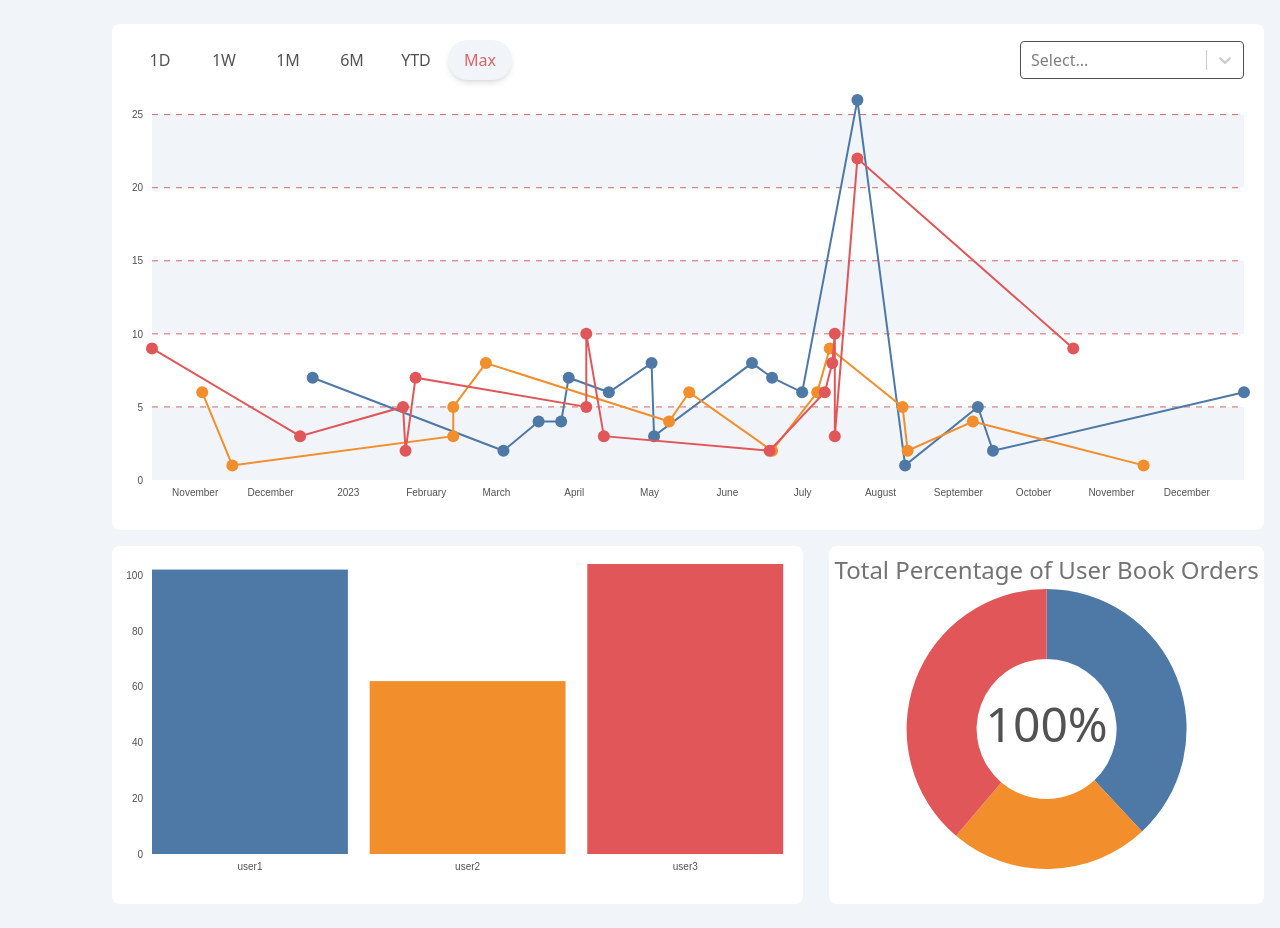
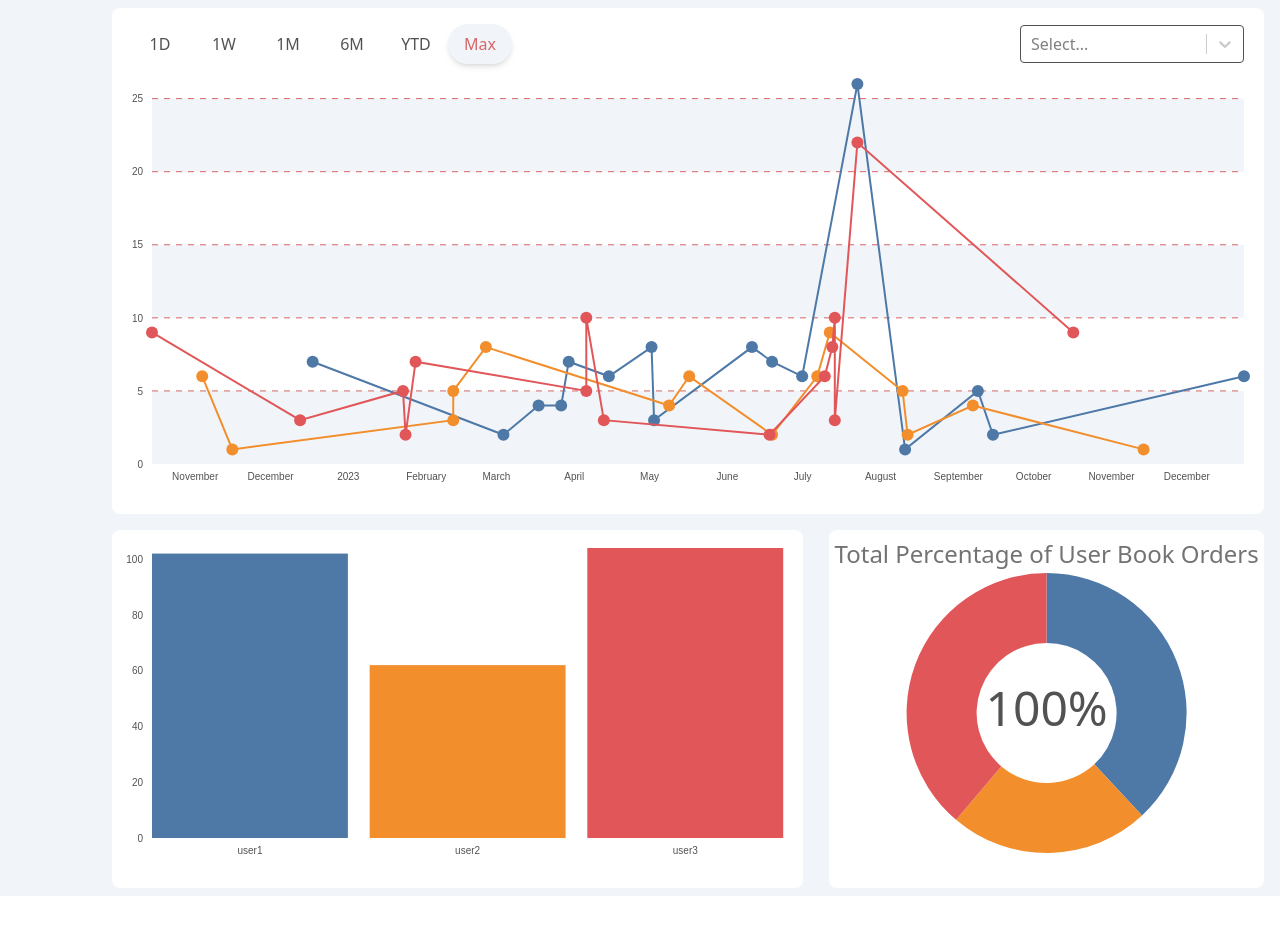
Before and after one commit to francoisdillinger/book_nook_frontend, a React (Vite) app: page / in a window 1280 px wide. After the commit the page ends 896 px from the top, so only its background shows below. Built offline with nearby package versions, Linux system fonts and the light colour scheme.

Commit message:
Refactor App.tsx to remove unnecessary code

```diff
--- a/src/App.tsx
+++ b/src/App.tsx
@@ -24,7 +24,7 @@ export default function App() {
 			{/* <HomePageContent /> */}
 			{/* <SideBarAdminMenu /> */}
 			{/* <AdminHome /> */}
-			<div className="bg-slate-100 py-4">
+			<div className="bg-slate-100">
 				{/* <UsersAdminChart /> */}
 				<AdminChart />
 			</div>
```
